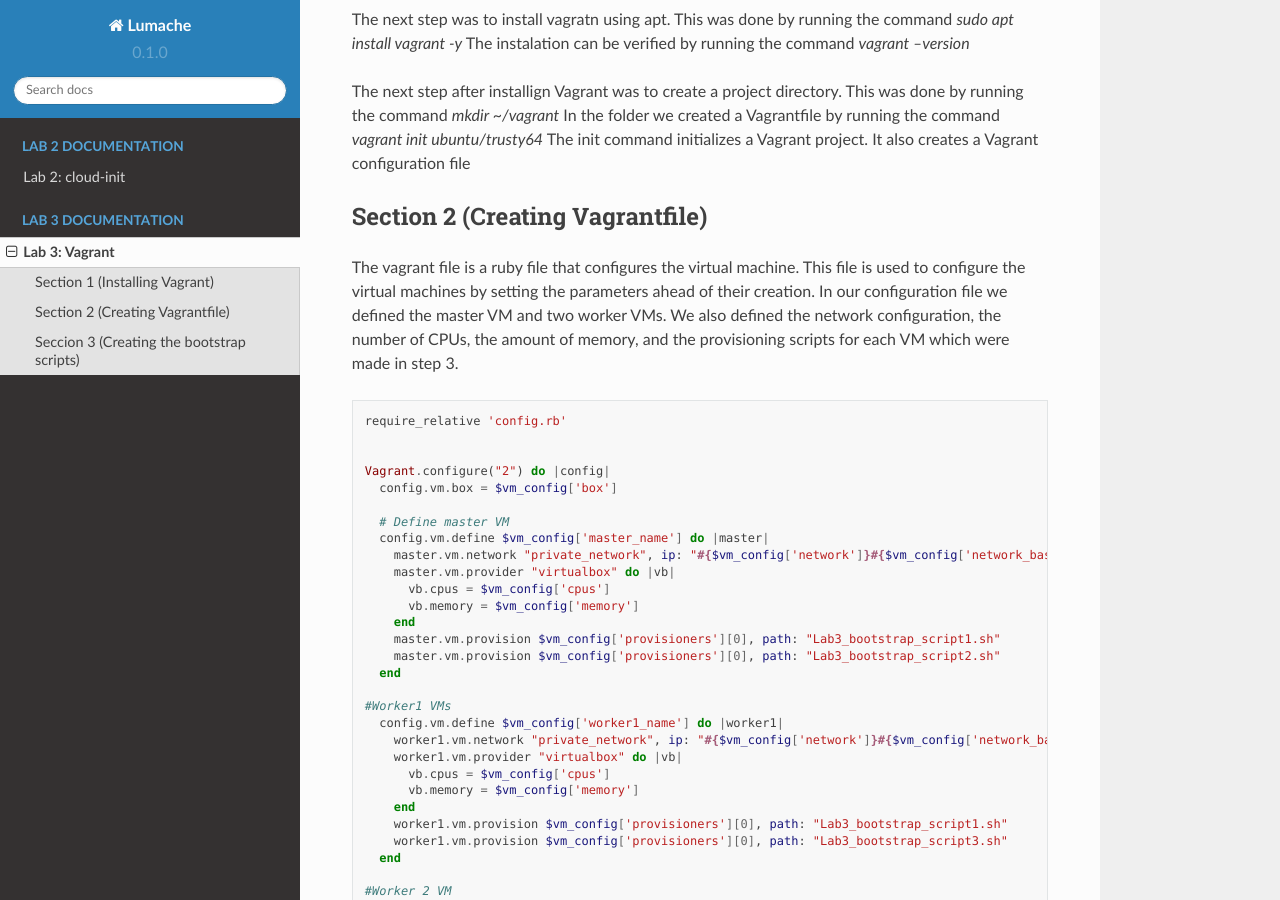
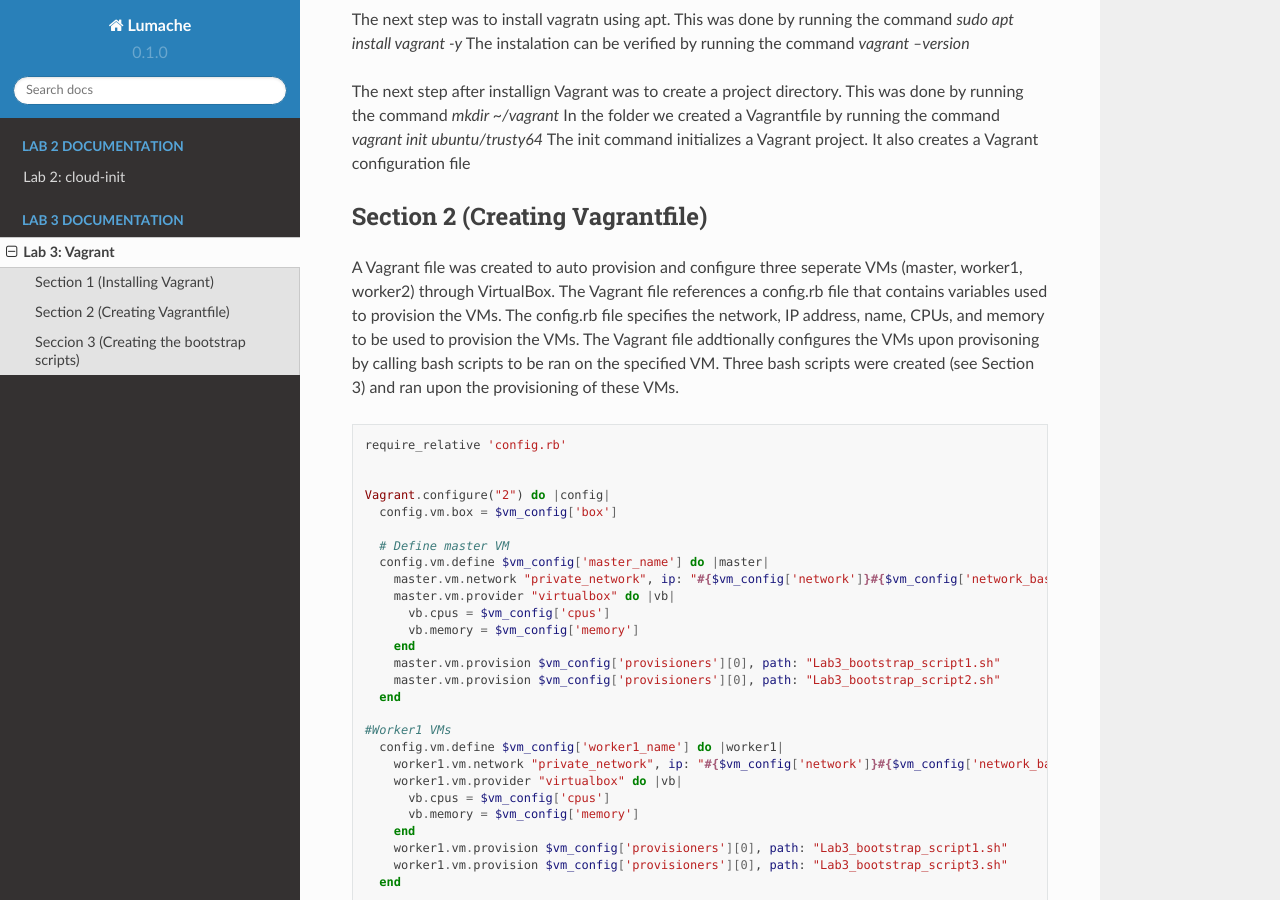
Before and after one commit to Hexadual/CNIT48101, a Sphinx documentation site: the page built from docs/source/lab3.rst, in a window 1280 px wide and 900 px high, scrolled down 484 px. Built offline with Sphinx 7.4.7 and the Read the Docs theme 2.0.0, drawn with Linux system fonts in a browser that asks for light colours.

Commit message:
Update lab3.rst

```diff
--- a/docs/source/lab3.rst
+++ b/docs/source/lab3.rst
@@ -24,8 +24,8 @@ The init command initializes a Vagrant project. It also creates a Vagrant config
 Section 2 (Creating Vagrantfile)
 ####################################
 
-The vagrant file is a ruby file that configures the virtual machine. This file is used to configure the virtual machines by setting the parameters ahead of their creation.
-In our configuration file we defined the master VM and two worker VMs. We also defined the network configuration, the number of CPUs, the amount of memory, and the provisioning scripts for each VM which were made in step 3.
+A Vagrant file was created to auto provision and configure three seperate VMs (master, worker1, worker2) through VirtualBox. The Vagrant file references a config.rb file that contains variables used to provision the VMs. The config.rb file specifies the network, IP address, name, CPUs, and memory to be used to provision the VMs. The Vagrant file addtionally configures the VMs upon provisoning by calling bash scripts to be ran on the specified VM. Three bash scripts were created (see Section 3) and ran upon the provisioning of these VMs.
+
 
 .. code-block:: ruby
 
```
